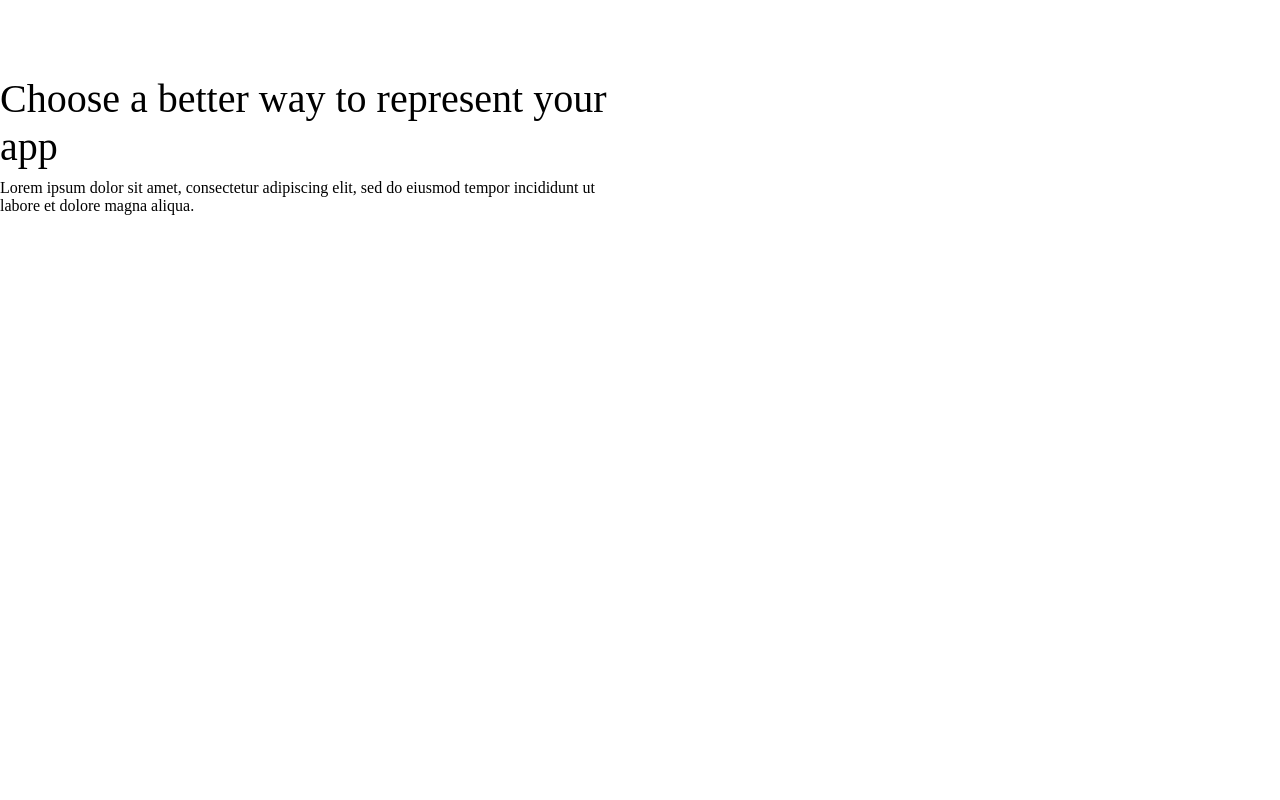
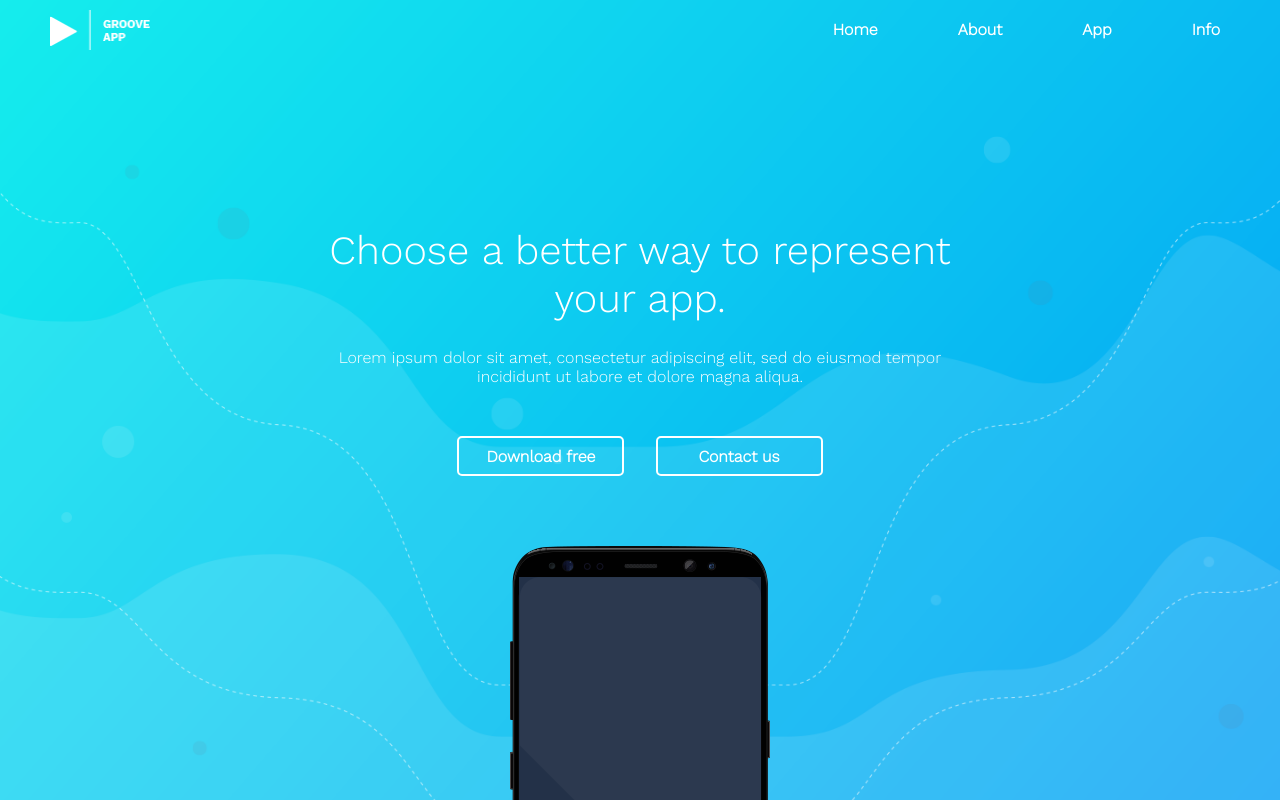
Before and after one commit to angelterziev196/vibo, a website built with webpack: page src/index.html in a window 1280 px wide. Shown: the top 800 px of the page. Built offline with nearby package versions, Linux system fonts and the light colour scheme.

Commit message:
complete navbar and header(RESPONSIVE SOON)

```diff
--- a/src/components/header/header.html
+++ b/src/components/header/header.html
@@ -1,11 +1,25 @@
 <div class="container header">
-    <div class="row">
-        <div class="col-md-6">
-            <h1>Choose a better way to represent your app</h1>
-            <p>
+    <div class="row header__holder">
+        <div class="col-md-6 header__holder__inner">
+            <h1 class="header__holder__inner__title">
+                Choose a better way to represent your app.
+            </h1>
+
+            <p class="header__holder__inner__description">
                 Lorem ipsum dolor sit amet, consectetur adipiscing elit, sed do
                 eiusmod tempor incididunt ut labore et dolore magna aliqua.
             </p>
+
+            <div class="header__holder__inner__buttons">
+                <button id="downloadButton" type="button">Download free</button>
+                <button id="contactUs" type="button">Contact us</button>
+            </div>
+
+            <img
+                class="header__image"
+                src="/src/images/header/header-smartphone.png"
+                alt="smartphone"
+            />
         </div>
     </div>
 </div>
--- a/src/components/header/header.scss
+++ b/src/components/header/header.scss
@@ -1,2 +1,59 @@
 @use '/src/styles/globals/utilities';
 @import '/src/styles/globals/variables';
+@import '/src/styles/globals/mixins';
+
+.header {
+    height: 1000px;
+    background-image: url('/src/images/header/header-background.png');
+    background-repeat: no-repeat;
+    background-size: 100%;
+
+    &__holder {
+        position: relative;
+        top: 227px;
+        display: flex;
+        flex-direction: column;
+        align-items: center;
+        text-align: center;
+
+        &__inner {
+            font-family: $sansSerif;
+            color: $white;
+
+            &__title {
+                margin-bottom: 25px;
+            }
+
+            &__description {
+                margin-bottom: 50px;
+            }
+
+            &__buttons {
+                margin-bottom: 70px;
+                #downloadButton {
+                    margin-right: 13px;
+                }
+
+                #contactUs {
+                    margin-left: 13px;
+                }
+
+                button {
+                    height: 40px;
+                    width: 167px;
+                    border-radius: 5px;
+                    border: solid $white 2px;
+                    background-color: transparent;
+                    color: $white;
+                    font-weight: bold;
+
+                    &:hover {
+                        background-color: $white;
+                        color: $black;
+                        transition: background-color 0.4s, color 0.4s;
+                    }
+                }
+            }
+        }
+    }
+}
--- a/src/components/navbar/navbar.html
+++ b/src/components/navbar/navbar.html
@@ -1,10 +1,18 @@
 <nav class="navigation">
-    <img src="/src/images/navbar/swc-banner.jpg.png" alt="logo" />
+    <div class="navigation__holder">
+        <img
+            class="navigation__holder__logo"
+            src="/src/images/navbar/swc-banner.jpg.png"
+            alt="logo"
+        />
 
-    <ul class="navigation__list">
-        <li class="navigation__list__home"><a href="#">Home</a></li>
-        <li class="navigation__list__about"><a href="#">About</a></li>
-        <li class="navigation__list__app"><a href="#">App</a></li>
-        <li class="navigation__list__info"><a href="#">Info</a></li>
-    </ul>
+        <ul class="navigation__holder__list">
+            <li class="navigation__holder__list__home"><a href="#">Home</a></li>
+            <li class="navigation__holder__list__about">
+                <a href="#">About</a>
+            </li>
+            <li class="navigation__holder__list__app"><a href="#">App</a></li>
+            <li class="navigation__holder__list__info"><a href="#">Info</a></li>
+        </ul>
+    </div>
 </nav>
--- a/src/components/navbar/navbar.scss
+++ b/src/components/navbar/navbar.scss
@@ -1,9 +1,21 @@
 @import '/src/styles/globals/_variables.scss';
+@import '/src/styles/globals/mixins';
 
 .navigation {
+    position: absolute;
+    width: 100%;
+
+    &__holder {
         display: flex;
         flex-direction: row;
         justify-content: space-between;
+
+        &__logo {
+            width: 100px;
+            height: 40px;
+            margin: 10px 50px;
+            cursor: pointer;
+        }
 
         a {
             text-decoration: none;
@@ -13,6 +25,7 @@
         }
 
         &__list {
+            margin: 0;
             list-style: none;
             display: flex;
             flex-direction: row;
@@ -20,6 +33,11 @@
 
             li {
                 padding: 10px 40px;
+
+                a:hover {
+                    transition: color 0.4s;
                 }
             }
         }
+    }
+}
--- /dev/null
+++ b/src/styles/globals/_mixins.scss
@@ -0,0 +1,23 @@
+@mixin breakpoint($point) {
+    @if $point == desktop {
+        @media (min-width: 70em) {
+            @content;
+        }
+    } @else if $point == laptop {
+        @media (min-width: 64em) {
+            @content;
+        }
+    } @else if $point == tablet {
+        @media (min-width: 50em) {
+            @content;
+        }
+    } @else if $point == phablet {
+        @media (min-width: 37.5em) {
+            @content;
+        }
+    } @else if $point == mobileonly {
+        @media (max-width: 37.5em) {
+            @content;
+        }
+    }
+}
--- a/src/styles/globals/_variables.scss
+++ b/src/styles/globals/_variables.scss
@@ -3,3 +3,4 @@
 $sansSerif: 'Work Sans', sans-serif;
 
 $white: #ffffff;
+$black: black;
```
Also changed, not shown: src/images/header/header-background.png (added), src/images/header/header-smartphone.png (added). Lines whose indentation alone changed are shown as unchanged.
